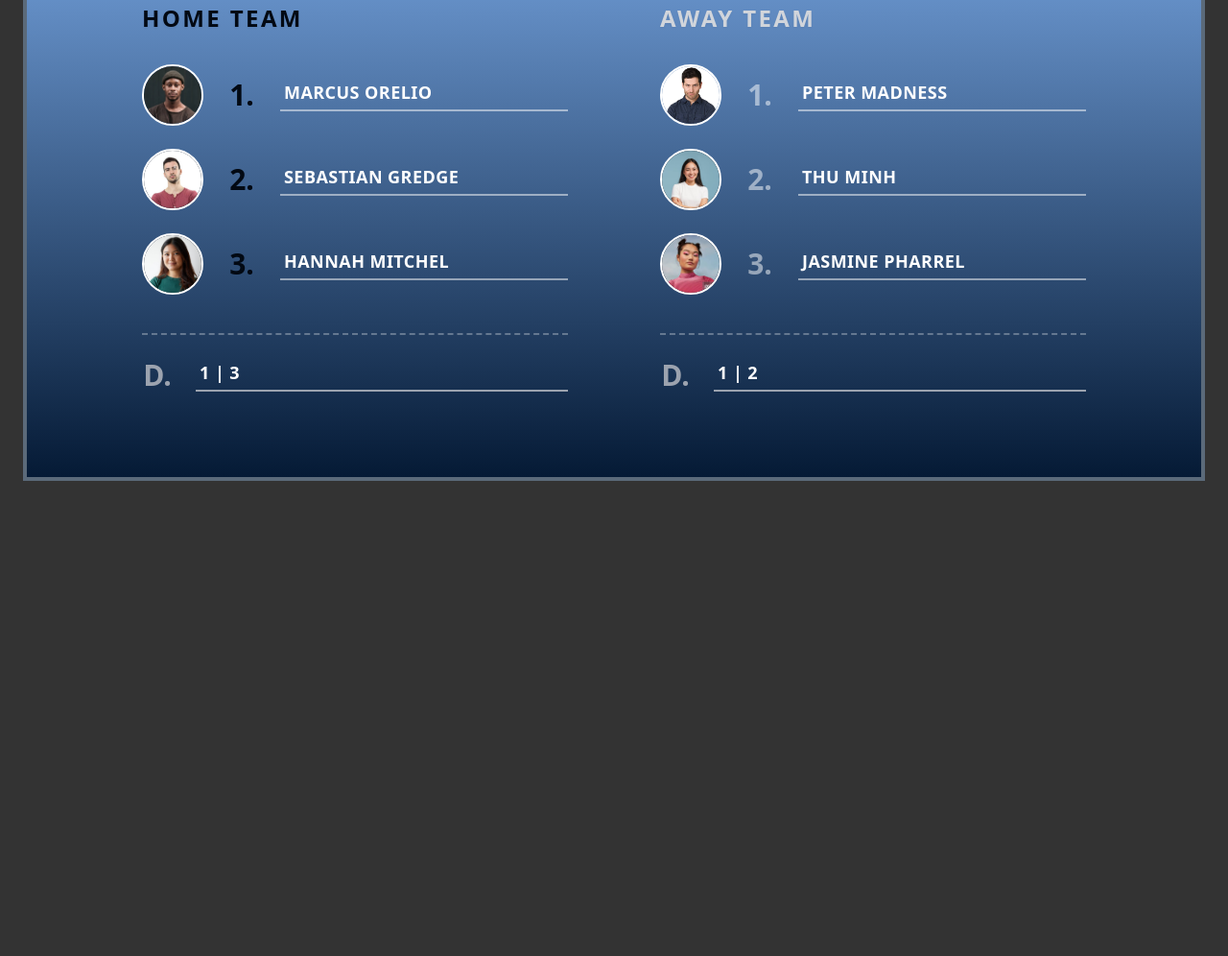
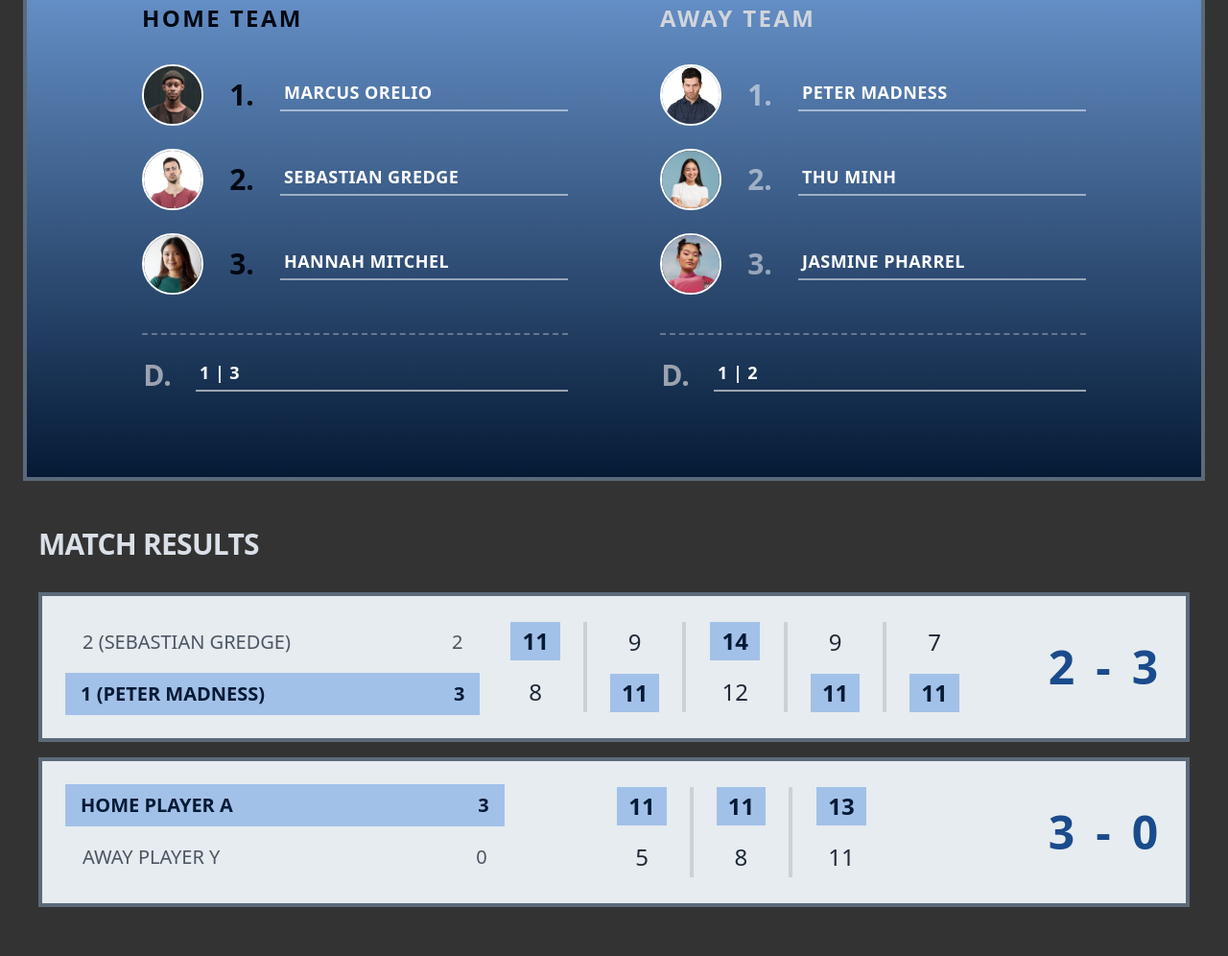
Before and after one commit to NilzzzP/Norwich-Table-Tennis-League-Re_Design, a website: page src/match-details.html in a window 1280 px wide. Shown: the part 913-1909 px from the top of the page at 96% size. Before the commit the page ends 1446 px from the top, so only its background shows below. Drawn offline with nearby package versions, Linux system fonts and the light colour scheme.

Commit message:
added scores to match-details

```diff
--- a/package.json
+++ b/package.json
@@ -12,7 +12,8 @@
   },
   "scripts": {
     "test": "echo \"Error: no test specified\" && exit 1",
-    "dev": "npx tailwindcss -i ./src/input.css -o ./src/style.css --watch"
+    "dev": "npx tailwindcss -i ./src/input.css -o ./src/style.css --watch",
+    "build": "npx tailwindcss -i ./src/input.css -o ./src/style.css --minify"
   },
   "repository": {
     "type": "git",
--- a/src/match-details.html
+++ b/src/match-details.html
@@ -171,7 +171,7 @@
 
                     <div class="md:pr-12 flex flex-col gap-6">
 
-                        <h3 class="text-2xl font-black uppercase text-[#020913] tracking-widest mb-2 drop-shadow-sm">Home Team</h3>
+                        <h3 class="text-2xl font-black uppercase text-[#020913] tracking-widest mb-2">Home Team</h3>
 
                         <div class="flex items-center gap-4 sm:gap-6">
                             <div class="w-14 h-14 sm:w-16 sm:h-16 rounded-full border-2 border-white shrink-0 overflow-hidden bg-gray-800">
@@ -217,7 +217,7 @@
 
                     <div class="md:pl-12 flex flex-col gap-6 pt-10 md:pt-0 border-t-4 md:border-t-0 border-white/20 md:border-none">
 
-                        <h3 class="text-2xl font-black uppercase text-gray-300 tracking-widest mb-2 drop-shadow-sm">Away Team</h3>
+                        <h3 class="text-2xl font-black uppercase text-gray-300 tracking-widest mb-2">Away Team</h3>
 
                         <div class="flex items-center gap-4 sm:gap-6">
                             <div class="w-14 h-14 sm:w-16 sm:h-16 rounded-full border-2 border-white shrink-0 overflow-hidden bg-gray-800">
@@ -264,6 +264,90 @@
 
         </div>
 
+    <!-- Match cards and results -->
+
+        <section class="mx-auto px-4 py-12 flex flex-col gap-4 font-sans">
+
+            <h3 class="text-3xl font-black uppercase text-[#dae0e7] mb-4 tracking-tight">Match Results</h3>
+
+            <div class="border-4 border-[#5b6a7a] bg-[#e6ecef] p-4 sm:p-6 flex flex-col md:flex-row items-center justify-between gap-6 md:gap-8 ">
+
+                <div class="flex flex-col w-full md:w-2/5 gap-2">
+                    <div class="flex justify-between items-center px-4 py-2 text-gray-600 text-lg sm:text-xl border-2 border-transparent">
+                        <span class="uppercase truncate pr-4">2 (Sebastian Gredge)</span>
+                        <span>2</span>
+                    </div>
+                    <div class="flex justify-between items-center px-4 py-2 font-bold bg-[#a2c1e8] text-[#051A35]  text-lg sm:text-xl">
+                        <span class="uppercase truncate pr-4">1 (Peter Madness)</span>
+                        <span>3</span>
+                    </div>
+                </div>
+
+                <div class="flex justify-center items-center gap-3 sm:gap-6 text-xl sm:text-2xl text-gray-800">
+                    <div class="flex flex-col items-center gap-3 border-r-4 border-[#5b6a7a]/20 pr-3 sm:pr-6">
+                        <div class="px-3 py-1 bg-[#a2c1e8] font-bold text-[#051A35]">11</div>
+                        <div class="px-3 py-1 border border-transparent">8</div>
+                    </div>
+                    <div class="flex flex-col items-center gap-3 border-r-4 border-[#5b6a7a]/20 pr-3 sm:pr-6">
+                        <div class="px-3 py-1 border border-transparent">9</div>
+                        <div class="px-3 py-1 bg-[#a2c1e8] font-bold text-[#051A35]">11</div>
+                    </div>
+                    <div class="flex flex-col items-center gap-3 border-r-4 border-[#5b6a7a]/20 pr-3 sm:pr-6">
+                        <div class="px-3 py-1 bg-[#a2c1e8] font-bold text-[#051A35]">14</div>
+                        <div class="px-3 py-1 border border-transparent">12</div>
+                    </div>
+                    <div class="flex flex-col items-center gap-3 border-r-4 border-[#5b6a7a]/20 pr-3 sm:pr-6">
+                        <div class="px-3 py-1 border border-transparent">9</div>
+                        <div class="px-3 py-1 bg-[#a2c1e8] font-bold text-[#051A35]">11</div>
+                    </div>
+                    <div class="flex flex-col items-center gap-3">
+                        <div class="px-3 py-1 border border-transparent">7</div>
+                        <div class="px-3 py-1 bg-[#a2c1e8] font-bold text-[#051A35]">11</div>
+                    </div>
+                </div>
+
+                <div class="w-full md:w-1/6 flex justify-center md:justify-end items-center mt-4 md:mt-0">
+                    <span class="text-4xl sm:text-5xl font-black text-[#1a4b8c] tracking-widest whitespace-nowrap">2 - 3</span>
+                </div>
+
+            </div>
+
+            <div class="border-4 border-[#5b6a7a] bg-[#e6ecef] p-4 sm:p-6 flex flex-col md:flex-row items-center justify-between gap-6 md:gap-8">
+
+                <div class="flex flex-col w-full md:w-2/5 gap-2">
+                    <div class="flex justify-between items-center px-4 py-2 font-bold bg-[#a2c1e8] text-[#051A35] text-lg sm:text-xl">
+                        <span class="uppercase truncate pr-4">Home Player A</span>
+                        <span>3</span>
+                    </div>
+                    <div class="flex justify-between items-center px-4 py-2 text-gray-600 text-lg sm:text-xl border-2 border-transparent">
+                        <span class="uppercase truncate pr-4">Away Player Y</span>
+                        <span>0</span>
+                    </div>
+                </div>
+
+                <div class="flex justify-center items-center gap-3 sm:gap-6 text-xl sm:text-2xl text-gray-800">
+                    <div class="flex flex-col items-center gap-3 border-r-4 border-[#5b6a7a]/20 pr-3 sm:pr-6">
+                        <div class="px-3 py-1 bg-[#a2c1e8] font-bold text-[#051A35]">11</div>
+                        <div class="px-3 py-1 font-sans border border-transparent">5</div>
+                    </div>
+                    <div class="flex flex-col items-center gap-3 border-r-4 border-[#5b6a7a]/20 pr-3 sm:pr-6">
+                        <div class="px-3 py-1 bg-[#a2c1e8] font-bold text-[#051A35]">11</div>
+                        <div class="px-3 py-1 font-sans border border-transparent">8</div>
+                    </div>
+                    <div class="flex flex-col items-center gap-3">
+                        <div class="px-3 py-1 bg-[#a2c1e8] font-bold text-[#051A35]">13</div>
+                        <div class="px-3 py-1 font-sans border border-transparent">11</div>
+                    </div>
+                    </div>
+
+                <div class="w-full md:w-1/6 flex justify-center md:justify-end items-center mt-4 md:mt-0">
+                    <span class="text-4xl sm:text-5xl font-black text-[#1a4b8c] tracking-widest whitespace-nowrap">3 - 0</span>
+                </div>
+
+            </div>
+
+        </section>
+
     </body>
 
 
```
Also changed, not shown: src/style.css.
